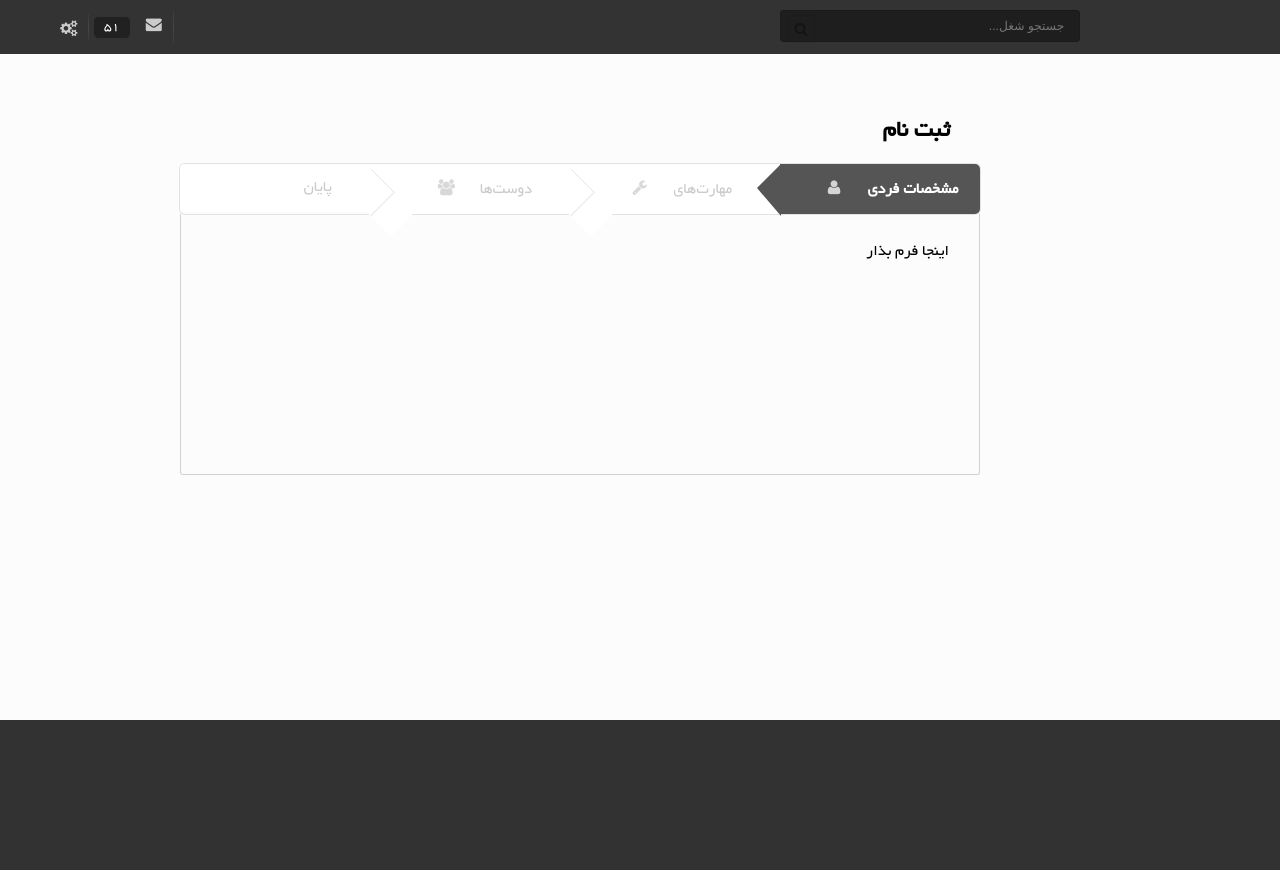
After one commit to ha-D/SharifJobPortal, a Django app: template templates/register.html in a window 1280 px wide. The commit adds this page. Run offline with Django 3.2, Linux system fonts and the light colour scheme; the template is opened without the code that fills it, so the values that code supplies are empty.

Commit message:
Add base html template

```diff
--- /dev/null
+++ b/static/css/base.css
@@ -0,0 +1,73 @@
+body{
+	margin: 0;
+	font-family: yekan, "Open Sans", "Helvetica Neue", "Helvetica", "Arial", sans-serif;
+	background-color: rgb(252, 252, 252);
+}
+
+#top-menu{
+	border-radius: 0px;
+}
+
+#top-menu .menu{
+	margin: 10px 0px;
+	color: rgb(230, 230, 230);
+}
+
+#top-menu .right.menu{
+	margin-left: 50px;
+}
+
+#top-menu .searchbox{
+	margin: 0px 200px;
+}
+
+#top-menu .searchbox input[type='text']{
+	background-color: rgba(30,30,30,100);
+	min-width: 300px;
+	padding-top: 8px;
+	padding-bottom: 8px;
+}
+
+#top-menu .item{
+	padding-left: 5px;
+	padding-right: 10px;
+	padding-top: 2px;
+	padding-bottom: 8px;
+}
+
+#top-menu .item .icon{
+	padding-top: 5px;
+}
+
+.main.container{
+	padding-top: 70px;
+}
+
+.page.container{
+	margin-top: 50px;
+	margin-right: 100px;
+	margin-left: 140px;
+	min-height: 500px;
+	width: 1200px;
+	position: relative;
+}
+
+.footer{
+	background-color: rgb(50, 50, 50);
+	min-height: 150px;
+	margin: 0px;
+	padding: 0px;
+	margin-top: 100px;
+}
+
+.red{
+	background-color: red;
+}
+
+.blue{
+	background-color: blue;
+}
+
+.rtl{
+	direction: rtl;
+}
--- a/static/css/homepage.css
+++ b/static/css/homepage.css
@@ -23,7 +23,7 @@ body {
 *******************************/
 
 .ui.header {
-  font-family: yekan, 'Source Sans Pro', "Helvetica Neue", "Helvetica", "Arial", sans-serif;
+  /*font-family: yekan, 'Source Sans Pro', "Helvetica Neue", "Helvetica", "Arial", sans-serif;*/
 }
 
 .ui.header,
@@ -34,6 +34,7 @@ h2 {
 
 h1.ui.header {
   font-size: 3em;
+    margin-right: 80px;
 }
 
 h4.ui.header,
--- /dev/null
+++ b/static/css/register.css
@@ -0,0 +1,32 @@
+.ui.steps {
+
+}
+
+.register {
+	margin: 0 auto;
+	direction: rtl;
+	width: 800px;
+}
+
+.register h2 {
+	margin-right: 30px;
+}
+
+.register .ui.steps .step:after {
+	border-bottom: 1.8em solid transparent;
+}
+
+.register .steps .icon {
+	margin-right: 20px;
+	padding: 0px;
+}
+
+.register .content {
+	border: 1px solid rgb(210, 210, 210);
+	border-top: none;
+	min-height: 200px;
+	padding: 30px;
+
+	border-bottom-right-radius: 3px;
+	border-bottom-left-radius: 3px;
+}
--- /dev/null
+++ b/templates/base.html
@@ -0,0 +1,50 @@
+{% load staticfiles %}
+<html>
+	<head>
+		<title></title>
+
+		<link rel="stylesheet" type="text/css" href="{% static 'css/fonts.css' %}">
+		<link rel="stylesheet" type="text/css" href="{% static 'css/semantic.css' %}">
+		<link rel="stylesheet" type="text/css" href="{% static 'css/base.css' %}">
+		{% block style %}
+
+		{% endblock style %}
+
+		<script type="text/javascript" src="{% static 'js/jquery.js' %}"></script>
+		<script type="text/javascript" src="{% static 'js/semantic.js' %}"></script>
+		{% block script %}
+
+		{% endblock script %}
+	</head>
+	<body>
+		<div id="top-menu" class="ui fixed transparent inverted main menu">
+			<div class="left menu">
+
+				<div class="ui small icon input rtl searchbox">
+					  <input type="text" placeholder="جستجو شغل...">
+					  <i class="circular search icon"></i>
+				</div>
+
+			</div>
+			<div class="right menu">
+				  <a class="item">
+					<i class="settings icon"></i>
+				  </a>
+				  <a class="item">
+					<div class="ui label">51</div>
+					<i class="mail icon"></i>
+				  </a>
+
+			</div>
+		</div>
+		<div class="main container rtl">
+			{% block main-container %}
+
+			{% endblock %}
+		</div>
+
+		<div class="footer">
+
+		</div>
+	</body>
+</html>
--- /dev/null
+++ b/templates/page.html
@@ -0,0 +1,9 @@
+{% extends "base.html" %}
+
+{% block main-container %}
+	<div class="page container">
+		{% block page %}
+
+		{% endblock %}
+	</div>
+{% endblock %}
--- /dev/null
+++ b/templates/register.html
@@ -0,0 +1,36 @@
+{% extends "page.html" %}
+{% load staticfiles %}
+{% block style %}
+	<link rel="stylesheet" type="text/css" href="{% static 'css/register.css' %}">
+{% endblock style %}
+
+{% block script %}
+
+{% endblock script %}
+
+
+{% block page %}
+	<div class="register">
+		<h2>ثبت نام</h2>
+		<div class="ui four steps">
+		  <div class="ui active step">
+		    مشخصات فردی
+		  	<i class="User icon"></i>
+		  </div>
+		  <div class="ui disabled step">
+		    مهارت‌های
+		    <i class="Wrench icon"></i>
+		  </div>
+		  <div class="ui disabled step">
+		    دوست‌ها
+		    <i class="Users icon"></i>
+		  </div>
+		  <div class="ui disabled step">
+		    پایان
+		  </div>
+		</div>
+		<div class="content">
+			اینجا فرم بذار
+		</div>
+	</div>
+{% endblock page %}
```
Also changed, not shown: static/css/search.css (added, +8 -0 lines), templates/search.html (added, +51 -0 lines).
